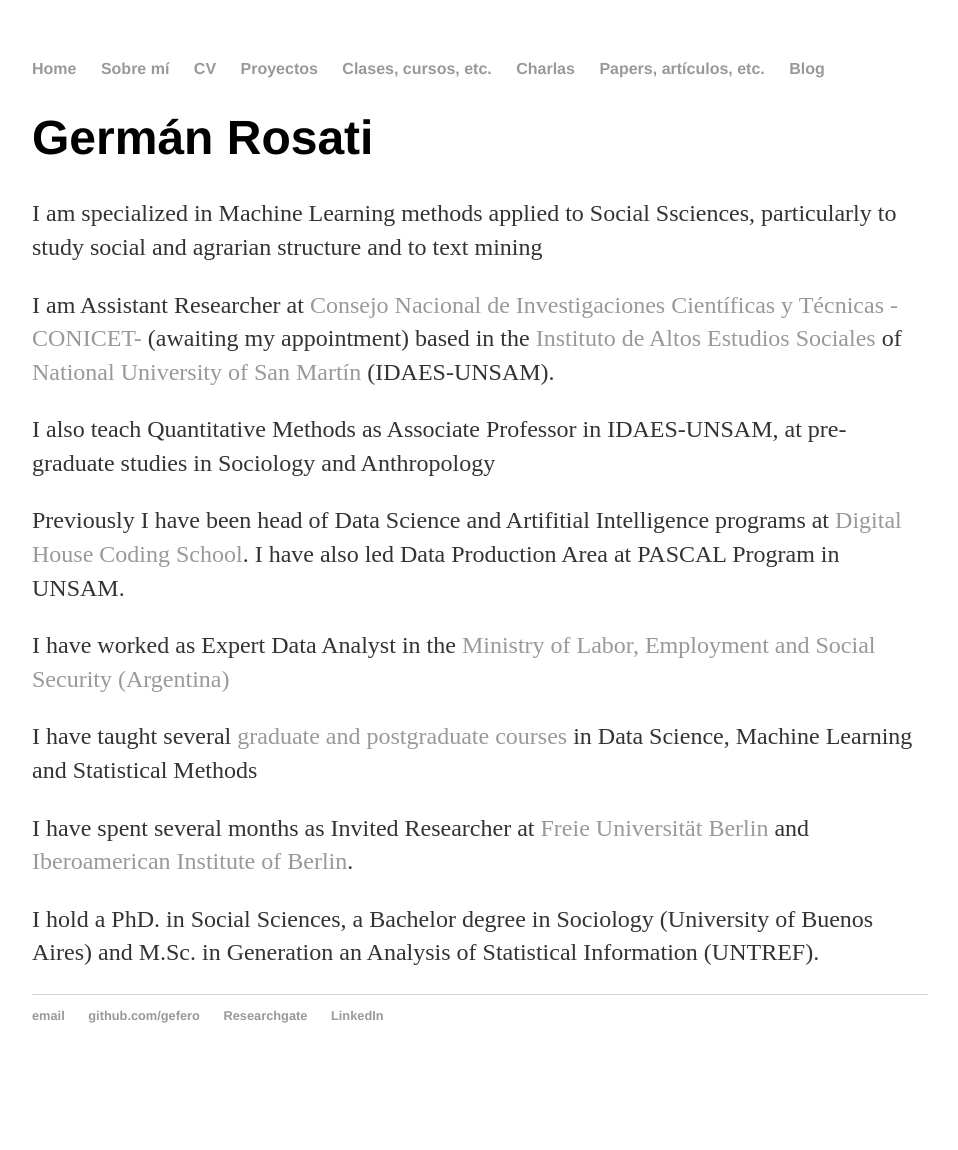
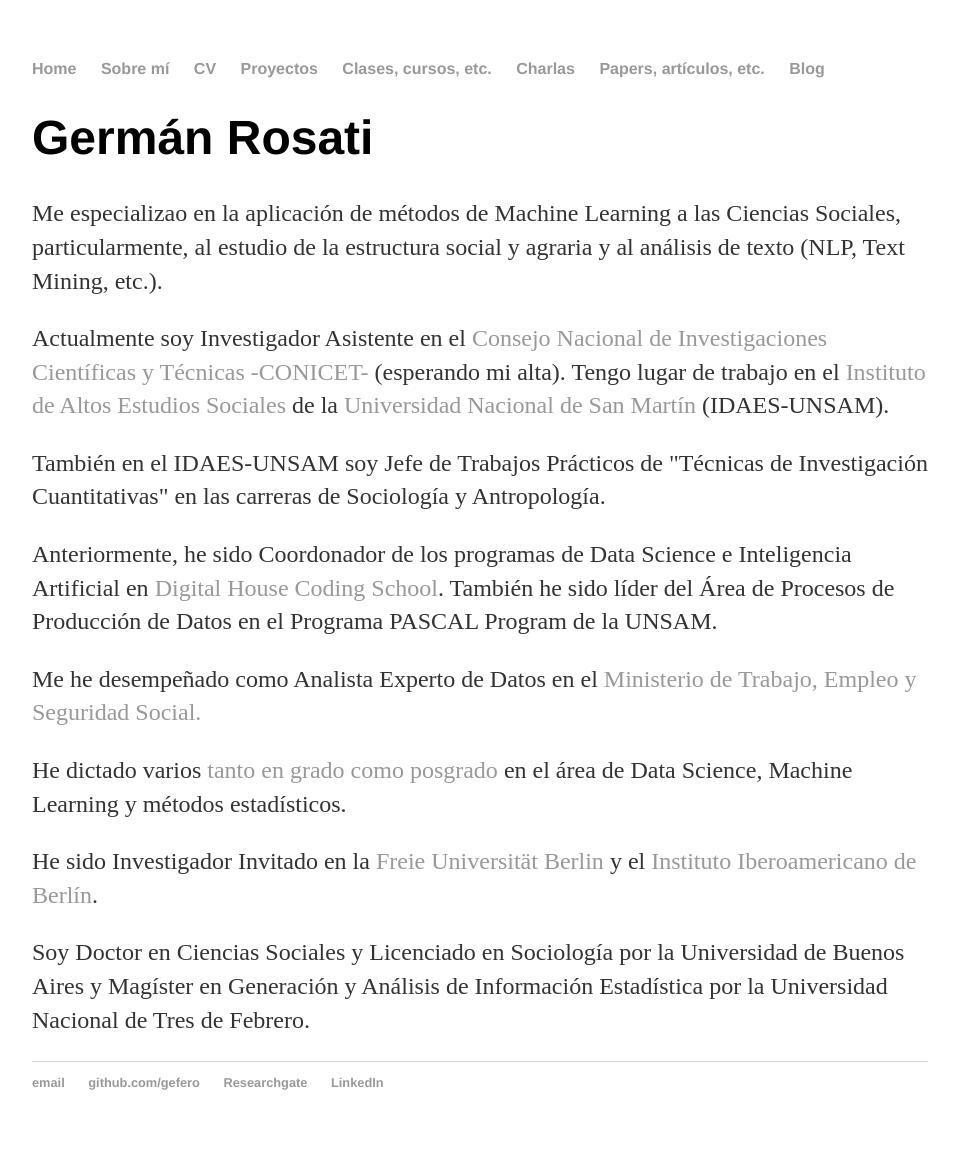
Before and after one commit to gefero/gefero.github.io, a Jekyll site: the page built from about/index.html, in a window 1280 px wide. Shown: the whole page, without its empty margins (160-1118 px from the left). Built offline with Jekyll 4.4.1, drawn with Linux system fonts in a browser that asks for light colours; before the commit the page ends 1083 px from its top, so only the background shows below that.

Commit message:
Translate About

```diff
--- a/about/index.html
+++ b/about/index.html
@@ -1,17 +1,17 @@
 ---
 layout: default
-title: About me
+title: Acerca
 ---
 <div class="blurb">
 	<h1>Germán Rosati</h1>
 
 	 <a href="http://"></a>
-	<p>I am specialized in Machine Learning methods applied to Social Ssciences, particularly to study social and agrarian structure and to text mining</p>
-	<p>I am Assistant Researcher at <a href="https://www.conicet.gov.ar/">Consejo Nacional de Investigaciones Científicas y Técnicas -CONICET-</a> (awaiting my appointment) based in the <a href="http://www.unsam.edu.ar/institutos/idaes/">Instituto de Altos Estudios Sociales</a> of <a href="http://www.unsam.edu.ar">National University of San Martín</a> (IDAES-UNSAM).</p>
-        <p>I also teach Quantitative Methods as Associate Professor in IDAES-UNSAM, at pre-graduate studies in Sociology and Anthropology</p>
-        <p>Previously I have been head of Data Science and Artifitial Intelligence programs at <a href="https://www.digitalhouse.com/">Digital House Coding School</a>. I have also led Data Production Area at PASCAL Program in UNSAM.</p>
-        <p>I have worked as Expert Data Analyst in the <a href="https://www.argentina.gob.ar/trabajo">Ministry of Labor, Employment and Social Security (Argentina)</a></p>
-	<p>I have taught several <a href="https://github.com/gefero/fund-prog-r">graduate and postgraduate courses</a> in Data Science, Machine Learning and Statistical Methods</p>
-	<p>I have spent several months as Invited Researcher at <a href="https://www.fu-berlin.de">Freie Universität Berlin</a> and <a href="https://www.iai.spk-berlin.de">Iberoamerican Institute of Berlin</a>.</p>
-        <p>I hold a PhD. in Social Sciences, a Bachelor degree in Sociology (University of Buenos Aires) and M.Sc. in Generation an Analysis of Statistical Information (UNTREF).</p>
+	<p>Me especializao en la aplicación de métodos de Machine Learning a las Ciencias Sociales, particularmente, al estudio de la estructura social y agraria y al análisis de texto (NLP, Text Mining, etc.).</p>
+	<p>Actualmente soy Investigador Asistente en el <a href="https://www.conicet.gov.ar/">Consejo Nacional de Investigaciones Científicas y Técnicas -CONICET-</a> (esperando mi alta). Tengo lugar de trabajo en el <a href="http://www.unsam.edu.ar/institutos/idaes/">Instituto de Altos Estudios Sociales</a> de la <a href="http://www.unsam.edu.ar">Universidad Nacional de San Martín</a> (IDAES-UNSAM).</p>
+        <p>También en el IDAES-UNSAM soy Jefe de Trabajos Prácticos de "Técnicas de Investigación Cuantitativas" en las carreras de Sociología y Antropología.</p>
+        <p>Anteriormente, he sido Coordonador de los programas de Data Science e Inteligencia Artificial en <a href="https://www.digitalhouse.com/">Digital House Coding School</a>. También he sido líder del Área de Procesos de Producción de Datos en el Programa PASCAL Program de la UNSAM.</p>
+        <p>Me he desempeñado como Analista Experto de Datos en el <a href="https://www.argentina.gob.ar/trabajo">Ministerio de Trabajo, Empleo y Seguridad Social.</a></p>
+	<p>He dictado varios <a href="https://github.com/gefero/fund-prog-r">tanto en grado como posgrado</a> en el área de Data Science, Machine Learning y métodos estadísticos.</p>
+	<p>He sido Investigador Invitado en la <a href="https://www.fu-berlin.de">Freie Universität Berlin</a> y el <a href="https://www.iai.spk-berlin.de">Instituto Iberoamericano de Berlín</a>.</p>
+        <p>Soy Doctor en Ciencias Sociales y Licenciado en Sociología por la Universidad de Buenos Aires y Magíster en Generación y Análisis de Información Estadística por la Universidad Nacional de Tres de Febrero.</p>
 </div><!-- /.blurb -->
```
Also changed, not shown: about/index (english).html (added, +17 -0 lines).
